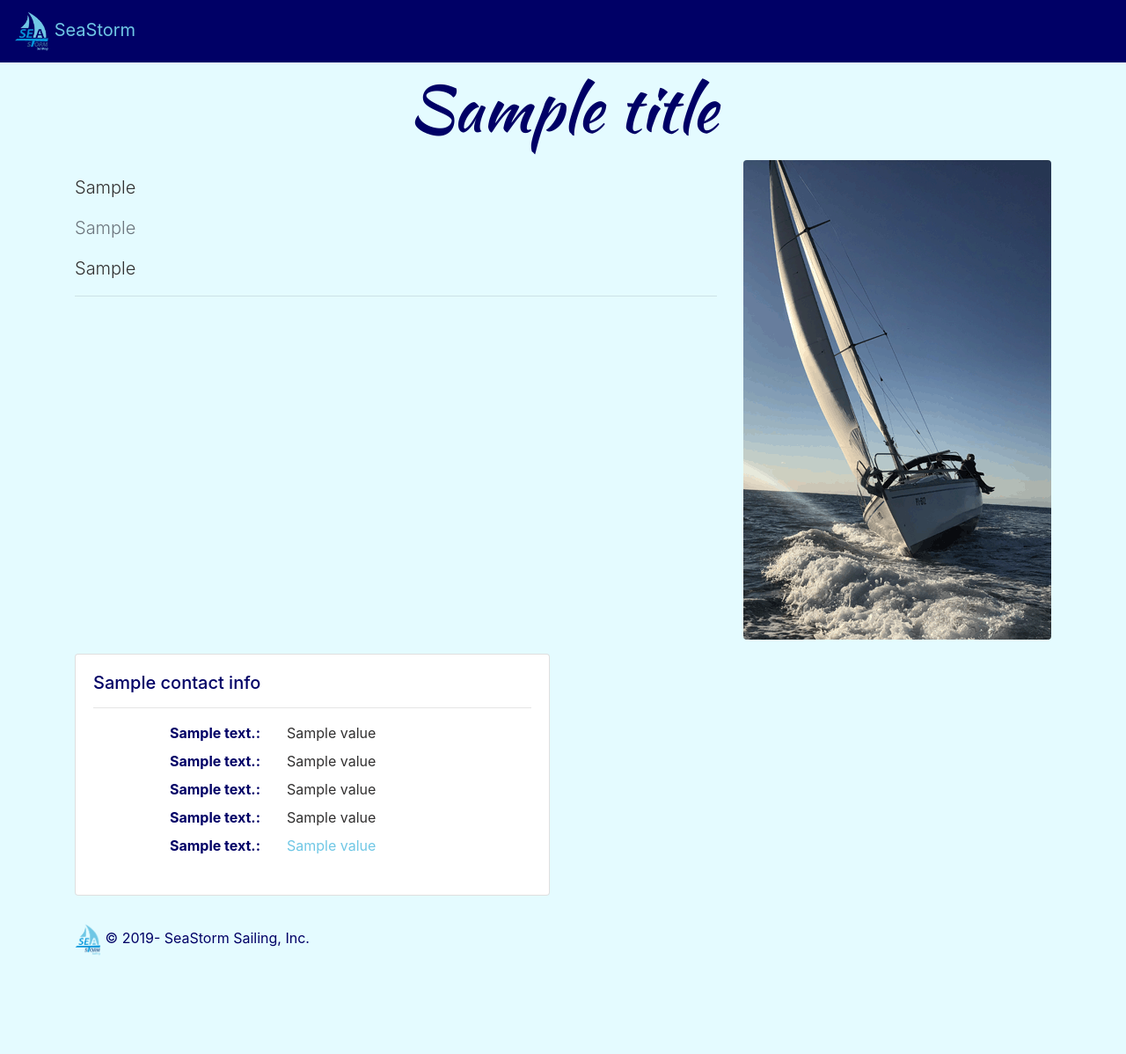
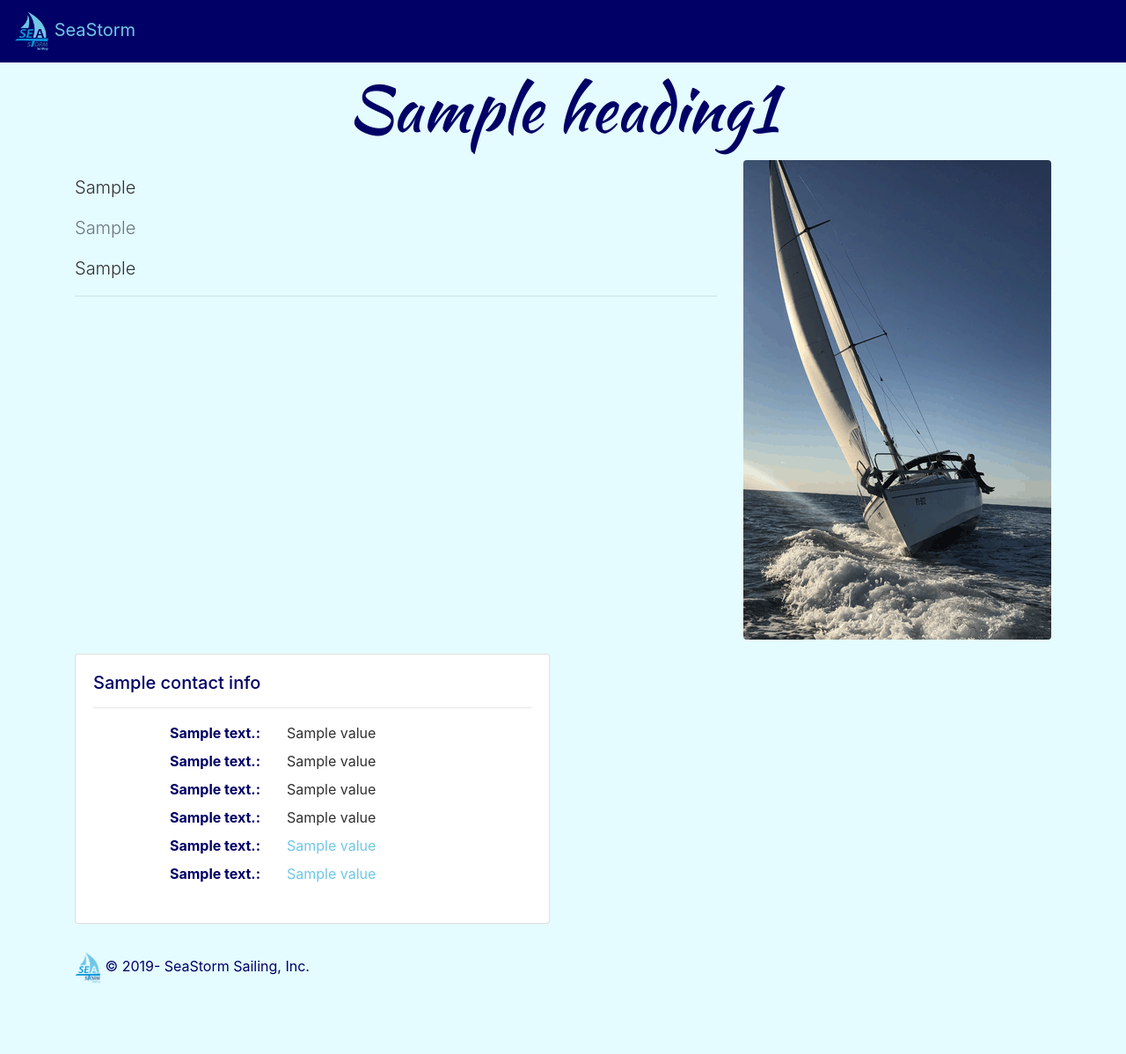
Before and after one commit to MerceneX/SeaStorm-Official, a Node project: template Views/about.hbs in a window 1280 px wide. Shown: the whole page at 88% size. Before the commit the page ends 1086 px from the top, so only its background shows below. Run offline with Node 20 templates, Linux system fonts and the light colour scheme; the template is opened without the code that fills it: most values are stand-ins (such as "Sample title", 1, 10 or a date in 2020); some libraries are stand-ins or nearby versions.

Commit message:
Added Facebook page and improved page titles

```diff
--- a/Views/about.hbs
+++ b/Views/about.hbs
@@ -1,6 +1,6 @@
 <link rel="stylesheet" type="text/css" href={{css}}>
 <h1 class="display-3 text-center">
-    {{title}}
+    {{heading1}}
 </h1>
 <div class="container ">
     <div class="row">
@@ -21,17 +21,20 @@
                     <h5 class="card-title">{{contactInfo.title}}</h5>
                     <hr>
                     <dl class="row contact-info ">
-                        <dt class="col-md-4 col-lg-5">{{contactInfo.name.description}}:</dt>
-                        <dd class="col-md-8 col-lg-7">{{contactInfo.name.value}}</dd>
-                        <dt class="col-md-4 col-lg-5">{{contactInfo.address.description}}:</dt>
-                        <dd class="col-md-8 col-lg-7">{{contactInfo.address.value}}</dd>
-                        <dt class="col-md-4 col-lg-5">{{contactInfo.phone.description}}:</dt>
-                        <dd class="col-md-8 col-lg-7">{{contactInfo.phone.value}}</dd>
-                        <dt class="col-md-4 col-lg-5">{{contactInfo.email.description}}:</dt>
-                        <dd class="col-md-8 col-lg-7">{{contactInfo.email.value}}</dd>
-                        <dt class="col-md-4 col-lg-5">{{contactInfo.website.description}}:</dt>
-                        <dd class="col-md-8 col-lg-7">
+                        <dt class="col-md-5 col-lg-5">{{contactInfo.name.description}}:</dt>
+                        <dd class="col-md-7 col-lg-7">{{contactInfo.name.value}}</dd>
+                        <dt class="col-md-5 col-lg-5">{{contactInfo.address.description}}:</dt>
+                        <dd class="col-md-7 col-lg-7">{{contactInfo.address.value}}</dd>
+                        <dt class="col-md-5 col-lg-5">{{contactInfo.phone.description}}:</dt>
+                        <dd class="col-md-7 col-lg-7">{{contactInfo.phone.value}}</dd>
+                        <dt class="col-md-5 col-lg-5">{{contactInfo.email.description}}:</dt>
+                        <dd class="col-md-7 col-lg-7">{{contactInfo.email.value}}</dd>
+                        <dt class="col-md-5 col-lg-5">{{contactInfo.website.description}}:</dt>
+                        <dd class="col-md-7 col-lg-7">
                             <a href="https://www.seastorm-sailing.com">{{contactInfo.website.value}}</a></dd>
+                        <dt class="col-md-5 col-lg-5">{{contactInfo.facebook.description}}:</dt>
+                        <dd class="col-md-7 col-lg-7">
+                            <a href="https://www.seastorm-sailing.com">{{contactInfo.facebook.value}}</a></dd>
                     </dl>
                 </div>
             </div>
--- a/Views/school.hbs
+++ b/Views/school.hbs
@@ -1,6 +1,6 @@
 <link rel="stylesheet" type="text/css" href={{css}}>
 <h1 class="display-3 text-center">
-    {{title}}
+    {{heading1}}
 </h1>
 <hr>
 <img src="/img/trips/trips1.gif" alt="{{img1}}" class="img-fluid">
--- a/Views/teambuilding.hbs
+++ b/Views/teambuilding.hbs
@@ -1,5 +1,5 @@
 <h1 class="display-3 text-center">
-    {{title}}
+    {{heading1}}
 </h1>
 <hr>
 <div class="container ">
--- a/Views/trips.hbs
+++ b/Views/trips.hbs
@@ -1,6 +1,6 @@
 <link rel="stylesheet" type="text/css" href={{css}}>
 <h1 class="display-3 text-center">
-    {{title}}
+    {{heading1}}
 </h1>
 <hr>
 <img src="/img/trips/trips1.gif" alt="{{img1}}" class="img-fluid">
--- a/server.js
+++ b/server.js
@@ -37,7 +37,7 @@ app.get("*", (req, res) => {
 	res.redirect("/sl");
 });
 
-const port = process.env.PORT || 3000;
+const port = process.env.PORT || 5000;
 app.listen(port, () => {
 	console.log(`Server started on port ${port}`);
 });
```
Also changed, not shown: Views/res/lang/sl.js (+13 -5 lines).
